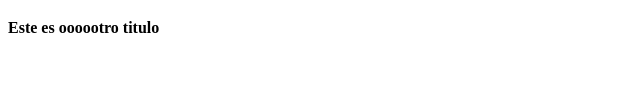
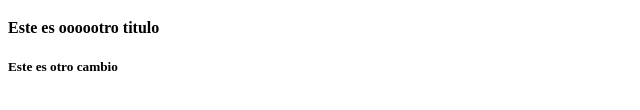
Before and after one commit to Pablo-Zallio-Dev/git-proyect-moure, a plain HTML site: page index.html in a window 1280 px wide. Shown: the part 178-288 px from the top of the page, 0-640 px from the left. Drawn offline with Linux system fonts and the light colour scheme.

Commit message:
Retomando cutso git con moure

```diff
--- a/index.html
+++ b/index.html
@@ -12,5 +12,6 @@
     <h3>Este es otro titulo</h3>
     <p>Cambio depues del login.js</p>
     <h4>Este es oooootro titulo</h4>
+    <h5>Este es otro cambio</h5>
 </body>
 </html>
```
Also changed, not shown: 1 other file.
